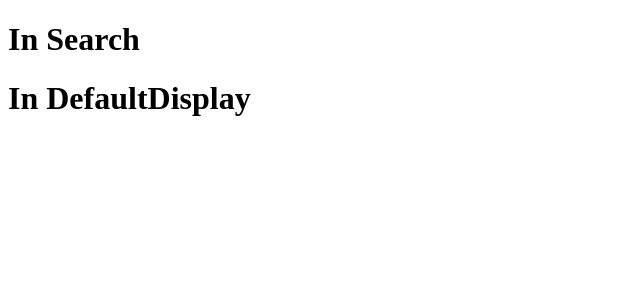
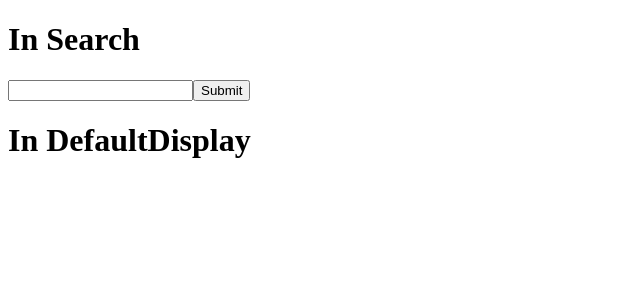
Before and after one commit to devere-here/irTakeHome, a React (Create React App) app: page / in a window 1280 px wide. Shown: the top 300 px of the page, without its empty margins (0-640 px from the left). Built offline with nearby package versions, Linux system fonts and the light colour scheme.

Commit message:
feat: receives api data

```diff
--- a/package.json
+++ b/package.json
@@ -3,6 +3,7 @@
   "version": "0.1.0",
   "private": true,
   "dependencies": {
+    "axios": "^0.18.0",
     "react": "^16.4.1",
     "react-dom": "^16.4.1",
     "react-scripts": "1.1.4"
--- a/src/components/App.js
+++ b/src/components/App.js
@@ -2,6 +2,7 @@ import React, {Component} from 'react'
 import Search from './Search'
 import DefaultDisplay from './DefaultDisplay'
 import Albums from './Albums'
+import axios from 'axios'
 
 class App extends React.Component{
     state = {
@@ -9,11 +10,19 @@ class App extends React.Component{
         searched: false
     }
 
+    handleSearch = (searchTerm) => {
+        axios.get(`https://itunes.apple.com/search?term=${searchTerm}`)
+        .then(res => {
+            console.log('res is', res.data.results)
+        })
+        .catch(err => console.log(err))
+    }
+
     render = () => {
         let { albums, searched } = this.state
         return (
             <div>
-                <Search />
+                <Search handleSearch={this.handleSearch} />
                 {searched
                     ? <Albums />
                     : <DefaultDisplay />
--- a/src/components/Search.js
+++ b/src/components/Search.js
@@ -1,8 +1,31 @@
-import React from 'react'
+import React, { Component } from 'react'
 
 
-const Search = () => (
-    <h1>In Search</h1>
-)
+
+class Search extends React.Component{
+    constructor(){
+        super()
+        this.state = {
+            searchTerm: ''
+        }
+    }
+
+    handleChange = evt => {
+        console.log('in handle change', evt.target.value)
+        this.setState({searchTerm: evt.target.value})
+    }
+
+    render = () => {
+        let { handleSearch } = this.props
+
+        return (
+            <div>
+                <h1>In Search</h1>
+                <input value={this.state.searchTerm} onChange={this.handleChange}/>
+                <button onClick={handleSearch}>Submit</button>
+            </div>
+        )
+    }
+}
 
 export default Search
```
Also changed, not shown: 1 other file (tests, documents, lock files or other folders).
